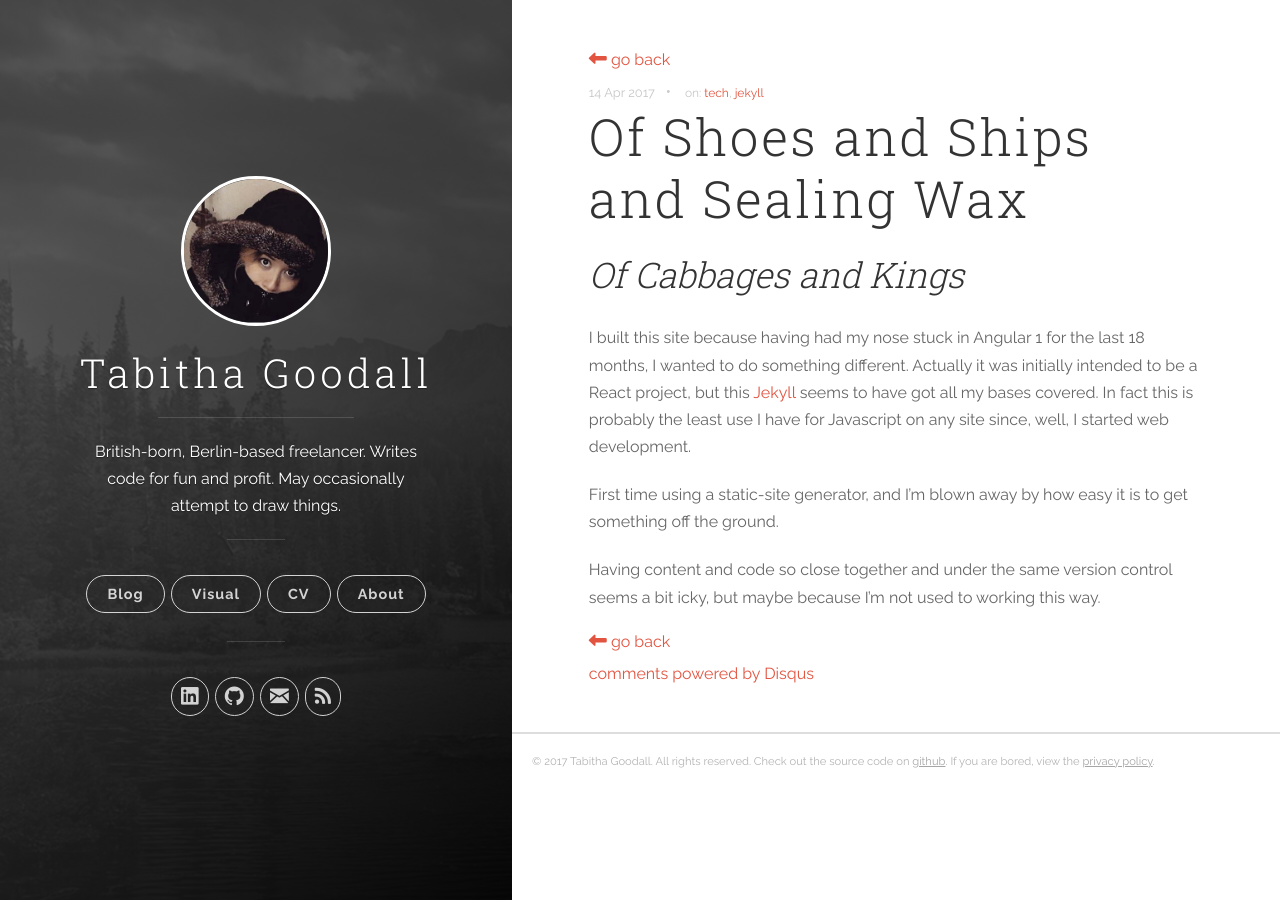
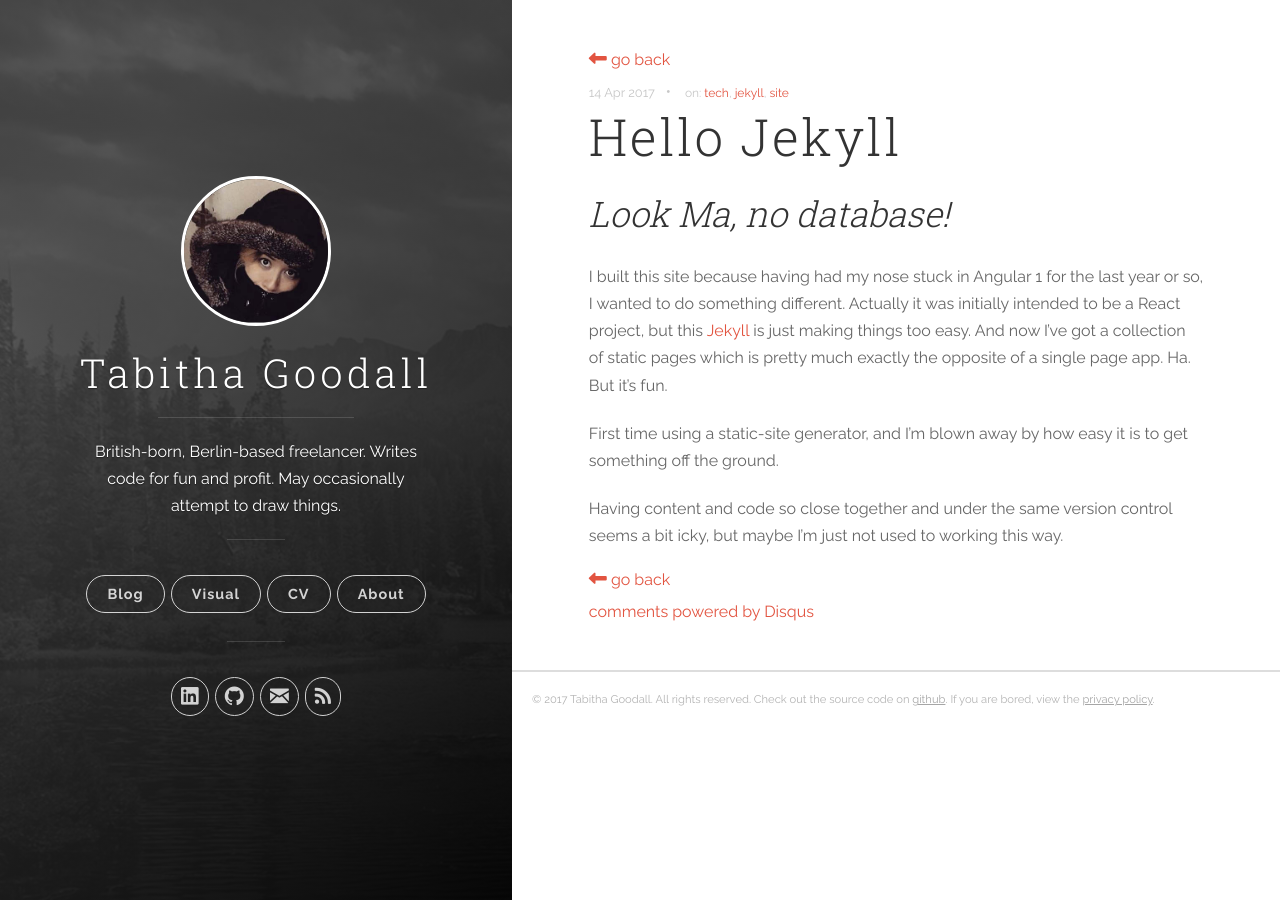
Before and after one commit to twitchett/twitchett.github.io, a Jekyll site: the page built from src/_posts/2017-04-15-hello-world.md, in a window 1280 px wide. Built offline with Jekyll 4.4.1, drawn with Linux system fonts in a browser that asks for light colours; nearby versions of some CDN libraries; comment, search, counter and statistics services are not loaded.

Commit message:
post: few edits

```diff
--- a/src/_posts/2017-04-15-hello-world.md
+++ b/src/_posts/2017-04-15-hello-world.md
@@ -1,16 +1,16 @@
 ---
 layout: post
-title:  "Of Shoes and Ships and Sealing Wax"
-subtitle: "Of Cabbages and Kings"
+title:  "Hello Jekyll"
+subtitle: "Look Ma, no database!"
 date:   2017-04-14 07:20:24 +0200
 categories: []
-tags: [tech, jekyll]
+tags: [tech, jekyll, site]
 comments: true
 ---
-I built this site because having had my nose stuck in Angular 1 for the last 18 months, I wanted to do something different. Actually it was initially intended to be a React project, but this [Jekyll][jekyll] seems to have got all my bases covered. In fact this is probably the least use I have for Javascript on any site since, well, I started web development.
+I built this site because having had my nose stuck in Angular 1 for the last year or so, I wanted to do something different. Actually it was initially intended to be a React project, but this [Jekyll][jekyll] is just making things too easy. And now I've got a collection of static pages which is pretty much exactly the opposite of a single page app. Ha. But it's fun.
 
 First time using a static-site generator, and I'm blown away by how easy it is to get something off the ground.
 
-Having content and code so close together and under the same version control seems a bit icky, but maybe because I'm not used to working this way.
+Having content and code so close together and under the same version control seems a bit icky, but maybe I'm just not used to working this way.
 
 [jekyll]: https://jekyllrb.com/docs/home
```
